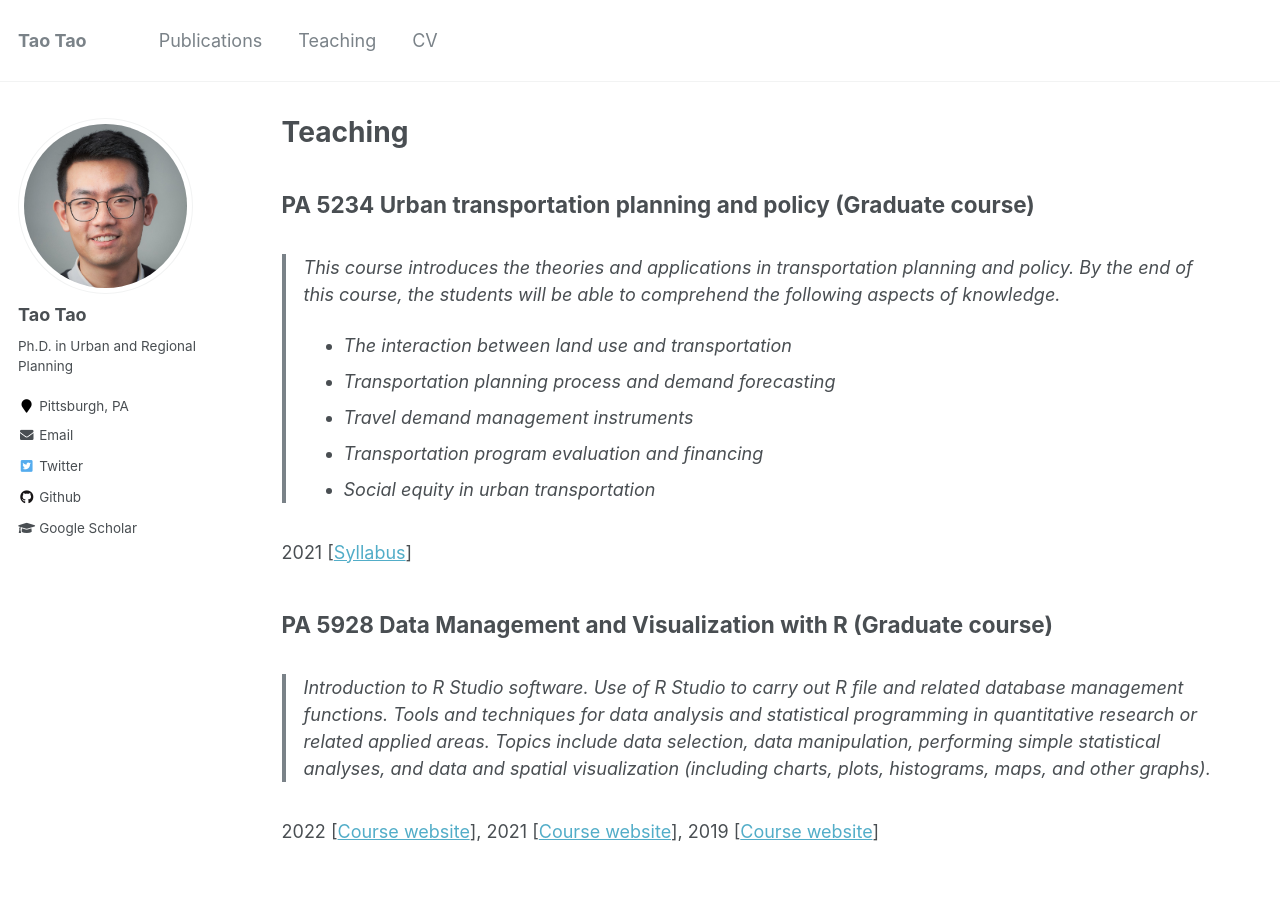
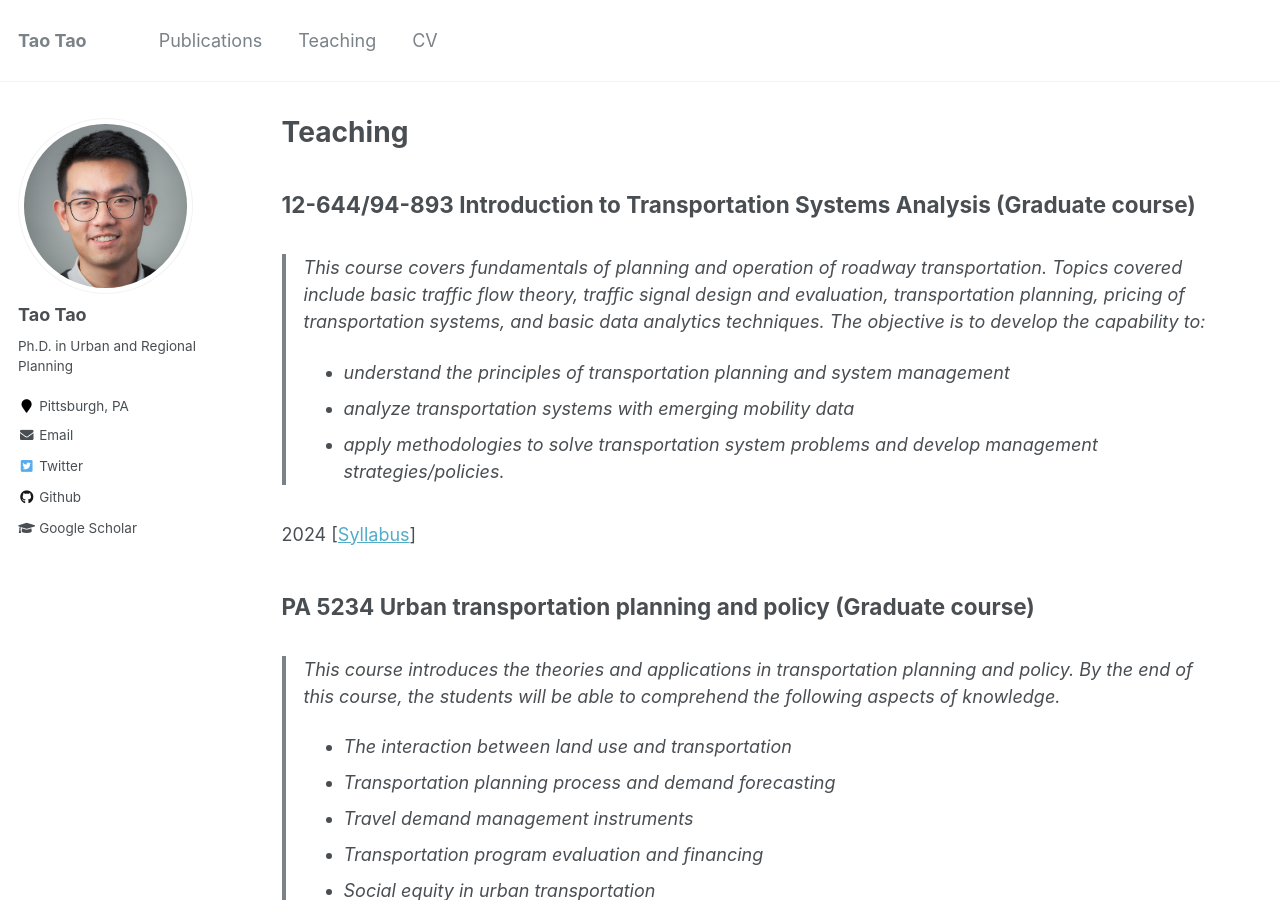
Before and after one commit to vtao1989/blog, a Jekyll site: the page built from _pages/teaching.md, in a window 1280 px wide and 900 px high. Built offline with Jekyll 4.4.1, drawn with Linux system fonts in a browser that asks for light colours.

Commit message:
Update CV and teaching page

```diff
--- a/_pages/teaching.md
+++ b/_pages/teaching.md
@@ -4,6 +4,15 @@ title: "Teaching"
 permalink: /teaching/
 author_profile: true
 ---
+
+## 12-644/94-893 Introduction to Transportation Systems Analysis (Graduate course)
+
+> This course covers fundamentals of planning and operation of roadway transportation. Topics covered include basic traffic flow theory, traffic signal design and evaluation, transportation planning, pricing of transportation systems, and basic data analytics techniques. The objective is to develop the capability to:
+- understand the principles of transportation planning and system management
+- analyze transportation systems with emerging mobility data
+- apply methodologies to solve transportation system problems and develop management strategies/policies.
+
+2024 [[Syllabus](/files/Syllabus_intro_to_trans_sys_analysis_Fall_2024.pdf)]
 
 ## PA 5234 Urban transportation planning and policy (Graduate course)
 
```
Also changed, not shown: 3 other files.
